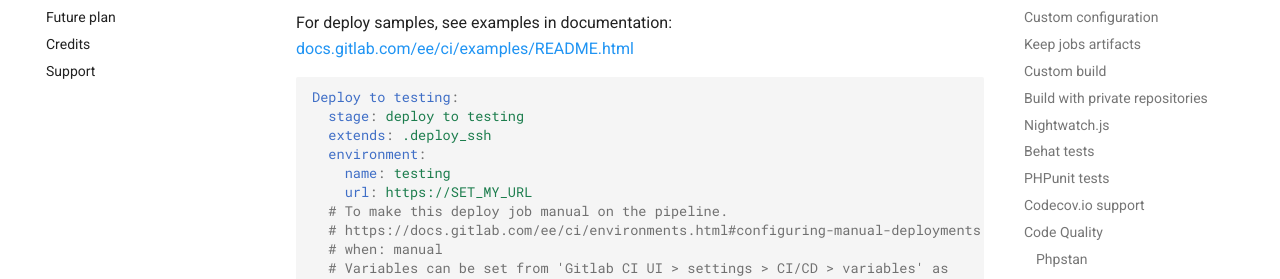
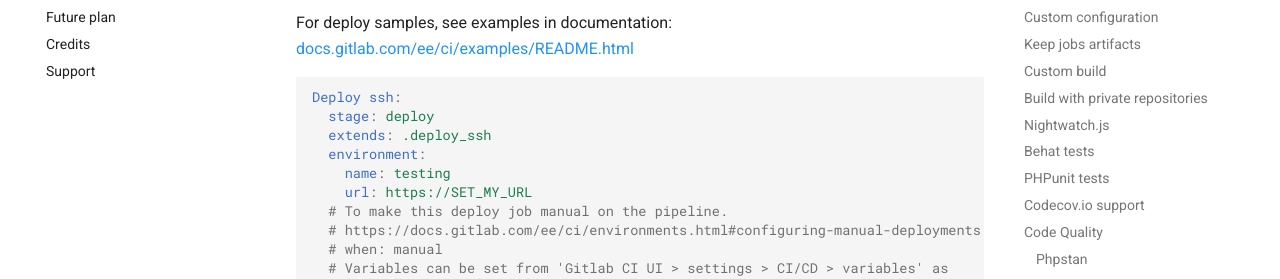
Before and after one commit to mogtofu33/gitlab-ci-drupal, an MkDocs documentation site: the page built from docs/advanced-usage.md, in a window 1280 px wide and 900 px high, scrolled down 9514 px. Shown: the part 172-451 px from the top of the window. Built offline with MkDocs 1.6.1 and Material for MkDocs 9.7.7, drawn with Linux system fonts in a browser that asks for light colours; comment, search, counter and statistics services are not loaded.

Commit message:
Update .gitlab-ci/ci/01_build.yml, .gitlab-ci/build.php, docs/advanced-usage.md files

````diff
--- a/docs/advanced-usage.md
+++ b/docs/advanced-usage.md
@@ -381,8 +381,8 @@ For deploy samples, see examples in documentation:
 https://docs.gitlab.com/ee/ci/examples/README.html
 
 ```yaml
-Deploy to testing:
-  stage: deploy to testing
+Deploy ssh:
+  stage: deploy
   extends: .deploy_ssh
   environment:
     name: testing
````
Also changed, not shown: 2 other files.
